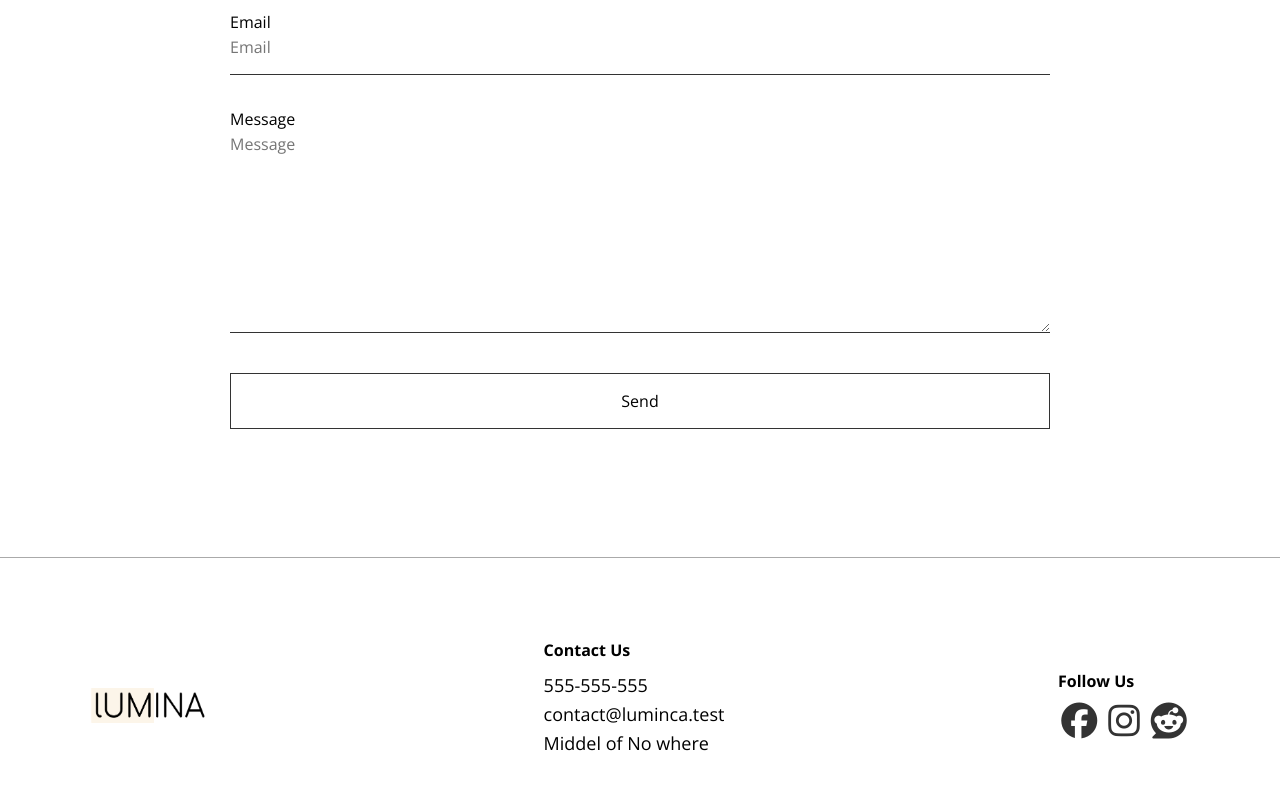
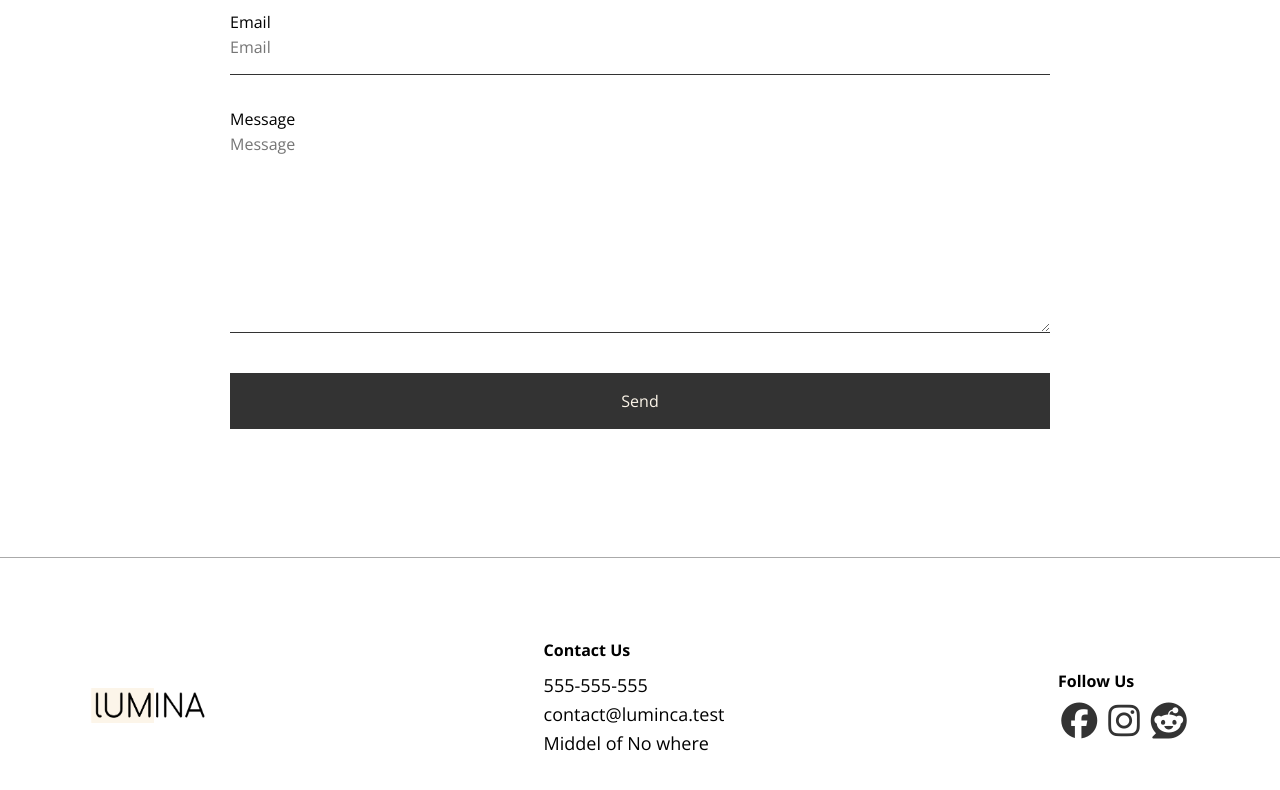
Before and after one commit to afaiyaz006/frontend-course, a plain HTML site: page lumina-website/contact.html in a window 1280 px wide. In both pictures the pointer is over the button "Send". Shown: the part 951-1741 px from the top of the page. Drawn offline with nearby package versions, Linux system fonts and the light colour scheme.

Commit message:
updated button hover

```diff
--- a/lumina-website/style.css
+++ b/lumina-website/style.css
@@ -235,6 +235,10 @@ textarea:focus {
   font-size: inherit;
   cursor: pointer;
 }
+.btn:hover {
+  background: var(--dark-color);
+  color: var(--primary-color);
+}
 .contact button {
   width: 100%;
 }
```
